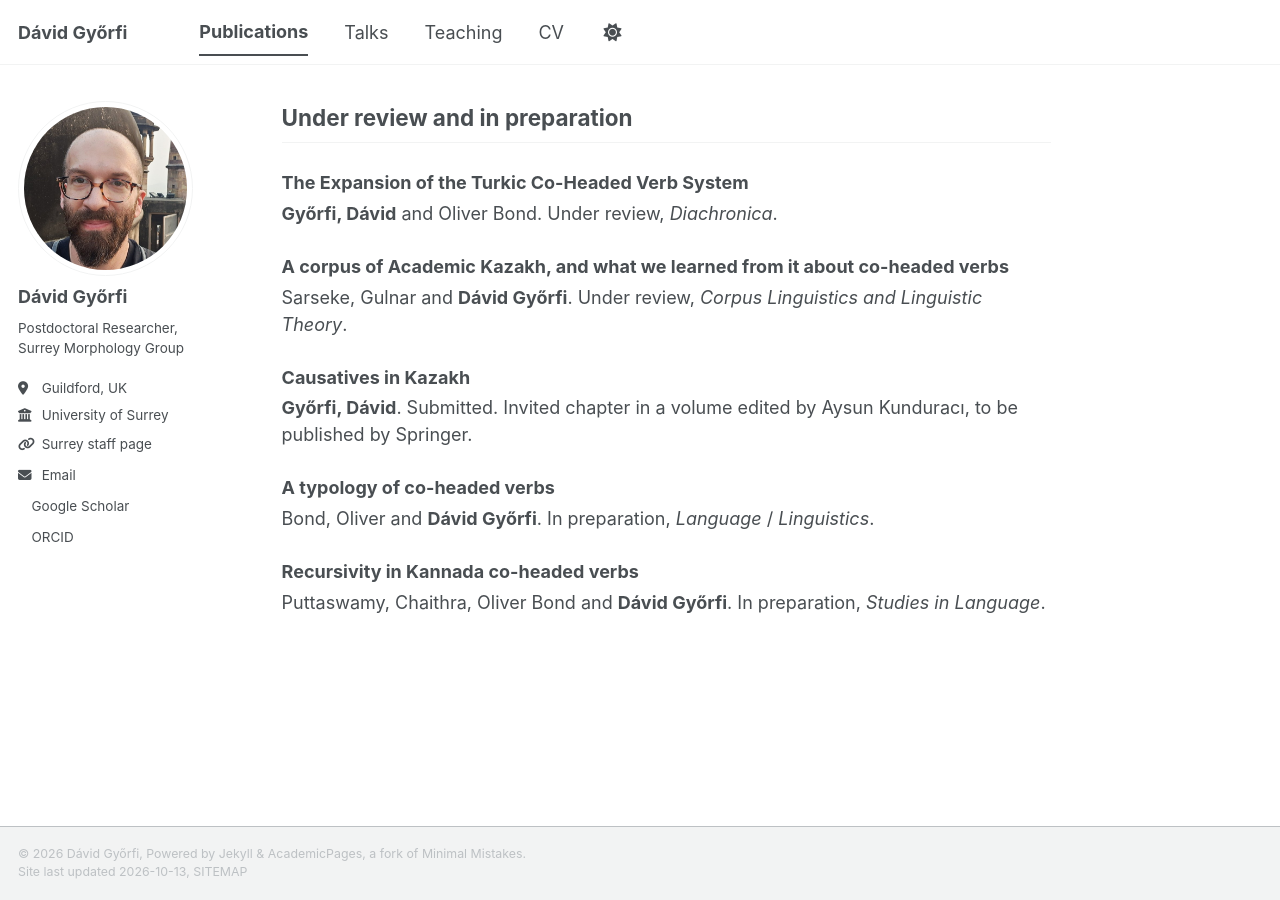
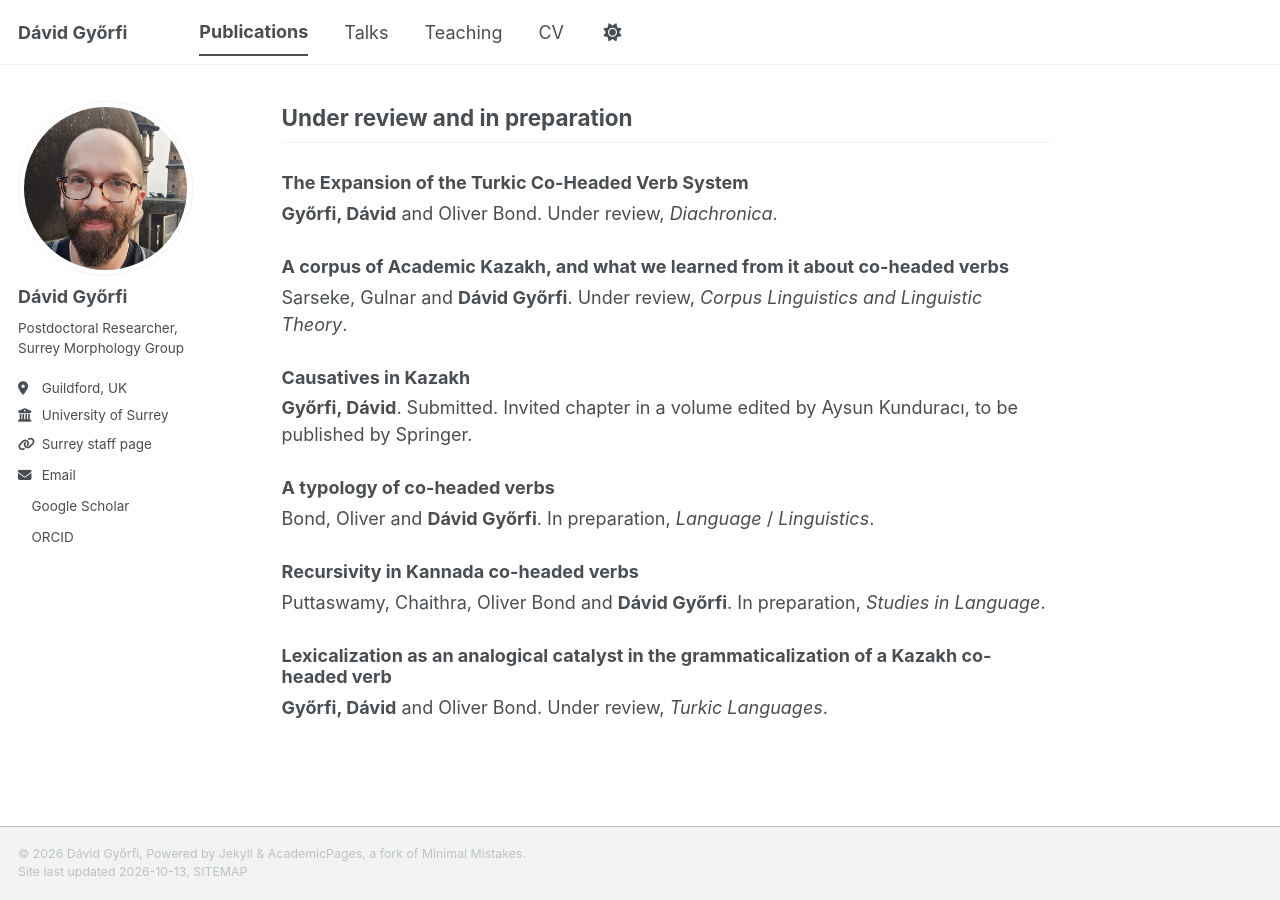
Before and after one commit to gyorfid/gyorfid.github.io, a Jekyll site: the page built from _pages/publications.md, in a window 1280 px wide and 900 px high, scrolled down 908 px. Built offline with Jekyll 4.4.1, drawn with Linux system fonts in a browser that asks for light colours; a style sheet for code colours, icons or effects is not loaded.

Commit message:
Add new publication on Kazakh co-headed verb

```diff
--- a/_pages/publications.md
+++ b/_pages/publications.md
@@ -55,3 +55,6 @@ Bond, Oliver and **Dávid Győrfi**. In preparation, *Language* / *Linguistics*.
 
 ### Recursivity in Kannada co-headed verbs
 Puttaswamy, Chaithra, Oliver Bond and **Dávid Győrfi**. In preparation, *Studies in Language*.
+
+### Lexicalization as an analogical catalyst in the grammaticalization of a Kazakh co-headed verb
+**Győrfi, Dávid** and Oliver Bond. Under review, *Turkic Languages*.
```
